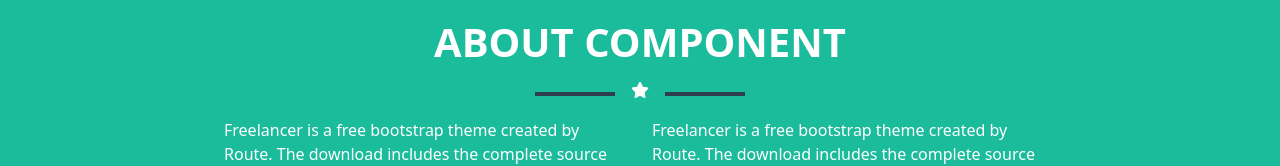
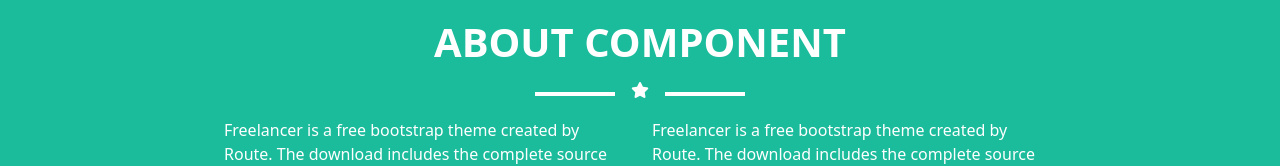
Before and after one commit to maiallam57/startFramework, an Angular app in the folder startFramework/: page /about in a window 1280 px wide. Shown: the part 230-396 px from the top of the page. Built offline with nearby package versions, Linux system fonts and the light colour scheme.

Commit message:
beforeAndAfterColor

```diff
--- a/startFramework/src/app/components/about/about.component.html
+++ b/startFramework/src/app/components/about/about.component.html
@@ -1,7 +1,7 @@
 <section class="bg-primary text-white align-items-center pt-80">
     <div class="container px-5 pt-80 w-75">
         <div class="py-5">
-            <app-title [ComponentName]="ComponentName"></app-title>
+            <app-title [ComponentName]="ComponentName" [color]="'white'"></app-title>
             <div class="row py-2 px-3">
                 <div class="col">
                     <p> Freelancer is a free bootstrap theme created by Route. The download includes the complete source
--- a/startFramework/src/app/components/home/home.component.html
+++ b/startFramework/src/app/components/home/home.component.html
@@ -4,7 +4,7 @@
             <img src="assets/images/avataaars.svg" class="w-25 rounded-circle " alt="avataaars svg">
         </div>
 
-        <app-title [ComponentName]="ComponentName"></app-title>
+        <app-title [ComponentName]="ComponentName" [color]="'white'"></app-title>
         <p class="text-center">Graphic Artist - Web Designer - Illustrator</p>
 
     </div>
--- a/startFramework/src/app/components/notfound/notfound.component.html
+++ b/startFramework/src/app/components/notfound/notfound.component.html
@@ -4,7 +4,7 @@
             <img src="assets/images/page-not-found-404.png" class="w-25" alt="page-not-found-404">
         </div>
 
-        <app-title [ComponentName]="ComponentName"></app-title>
+        <app-title [ComponentName]="ComponentName" [color]="'white'"></app-title>
         <p class="text-center">Sorry, This page NotFound!</p>
 
     </div>
--- a/startFramework/src/app/components/notfound/notfound.component.ts
+++ b/startFramework/src/app/components/notfound/notfound.component.ts
@@ -9,6 +9,6 @@
   styleUrl: './notfound.component.css'
 })
 export class NotfoundComponent {
-  ComponentName: string = 'Oops!'
+  ComponentName: string = 'Oops!';
 
 }
--- a/startFramework/src/app/components/title/title.component.css
+++ b/startFramework/src/app/components/title/title.component.css
@@ -1,10 +1,11 @@
 #star::before,
 #star::after {
-    --star-color: #2c3e50;
     content: "";
-    background-color: var(--star-color) !important;
+    background-color: var(--before-after-color) !important;
     height: 4px;
     width: 80px;
     margin-inline: 1rem !important;
     display: inline-block;
 }
+
+/* --before-after-color: #2c3e50; */
--- a/startFramework/src/app/components/title/title.component.ts
+++ b/startFramework/src/app/components/title/title.component.ts
@@ -1,4 +1,4 @@
-import { Component, Input } from '@angular/core';
+import { Component, HostBinding, Input } from '@angular/core';
 
 @Component({
   selector: 'app-title',
@@ -9,5 +9,12 @@
 })
 export class TitleComponent {
   @Input() ComponentName!: string;
+  @Input() color: string = '#2c3e50';
+
+  @HostBinding('style.--before-after-color') beforeAfterColor!: string;
+
+  ngOnChanges(): void {
+    this.beforeAfterColor = this.color;
+  }
 
 }
```
